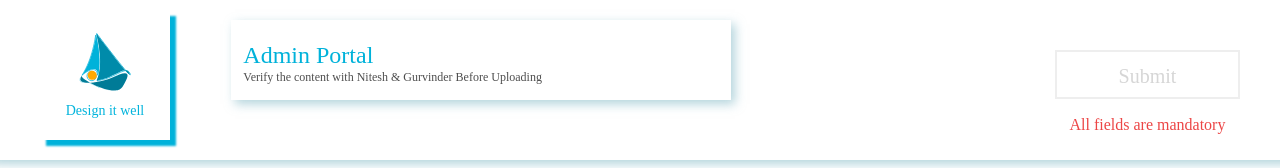
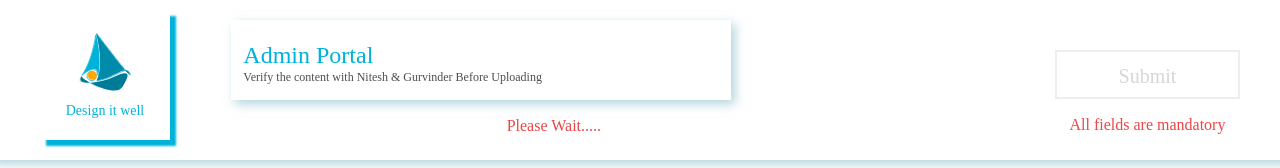
Before and after one commit to ninadkadam123/admin-form, an Angular app: page / in a window 1280 px wide. Shown: the top 168 px of the page. Built offline with nearby package versions, Linux system fonts and the light colour scheme; no server answers; a web font is replaced by a local one.

Commit message:
status fix

```diff
--- a/src/app/add/add.component.ts
+++ b/src/app/add/add.component.ts
@@ -78,7 +78,7 @@ export class AddComponent implements OnInit {
     this.statusUpdateEvent.emit('add');
     (<HTMLInputElement>document.getElementById('bsta'))['style'].color='#EC4646';
     (<HTMLInputElement>document.getElementById('bsta')).textContent="All fields are mandatory";
-
+    (<HTMLInputElement>document.getElementById('fetchstatus')).textContent=" Please Wait.....";
     this.finalForm.controls.reference.push(new FormGroup({ type: new FormControl(), format: new FormControl('Video'),link: new FormControl('',Validators.required)}))
     this.finalForm.controls.reference.push(new FormGroup({ type: new FormControl(), format: new FormControl('Article'),link: new FormControl('',Validators.required)}))
 
@@ -90,7 +90,7 @@ export class AddComponent implements OnInit {
     })
 
     this.service.getMethodCategory().subscribe((data)=>{
-
+      (<HTMLInputElement>document.getElementById('fetchstatus')).textContent="";
       this.categories=data
       console.log(data)
 
@@ -117,14 +117,15 @@ export class AddComponent implements OnInit {
 
   onSubmit() {
 
-    console.log(this.finalForm.value)
-    console.log(JSON.stringify(this.finalForm.value))
+
      if(this.finalForm.valid){
-      this.statusUpdateEvent.emit('list')
+
       this.service.addMethod(this.finalForm.value).subscribe(()=>{
+        (<HTMLInputElement>document.getElementById('bsta')).textContent="Great Job";
+        this.statusUpdateEvent.emit('list')
+       this.router.navigate(['list']);
+      })
 
-      })
-      this.router.navigate(['list']);
 
      }
 
@@ -169,8 +170,7 @@ export class AddComponent implements OnInit {
 
     if (!this.selectedTags.includes(value)) {
       this.selectedTags.push(value)
-      // this.tags=this.tags.filter(item=>item.tag!=value.tag)
-      // this.copytag=this.tags
+
       this.finalForm.controls.method.controls.designTags.push(new FormGroup({
         _id:new FormControl(value._id),
         title: new FormControl(value.tag),
@@ -237,7 +237,7 @@ export class AddComponent implements OnInit {
 
   if(this.finalForm.valid){
     (<HTMLInputElement>document.getElementById('bsta'))['style'].color='#2BAC20';
-    (<HTMLInputElement>document.getElementById('bsta')).textContent="Great Job";
+
     (<HTMLInputElement>document.getElementById('divbut'))['style'].background="#00B2DA";
     (<HTMLInputElement>document.getElementById('divbut'))['style'].color='#FFFFFF'
 
--- a/src/app/app.component.html
+++ b/src/app/app.component.html
@@ -13,21 +13,13 @@
           Verify the content with Nitesh & Gurvinder Before Uploading
         </div>
       </div>
+      <span id="fetchstatus" class="msg-val" style="margin-top: 16px"
+        >Please Wait.....</span
+      >
     </div>
     <div class="col">
       <div style="float: right; margin-top: 40px">
         <div class="d-flex flex-row gap-3">
-          <!-- <div *ngIf="bstatus == 'Update'" class="col submit-button">
-            <button
-              style="margin: 50px; padding: 10px"
-              type="button"
-              class="btn btn-primary"
-              (click)="delete()"
-            >
-              Delete
-            </button>
-          </div> -->
-
           <div class="submit-button col">
             <button
               id="divbut"
--- a/src/app/edit/edit.component.ts
+++ b/src/app/edit/edit.component.ts
@@ -74,13 +74,13 @@ export class EditComponent implements OnInit {
     this.statusUpdateEvent.emit('edit');
     (<HTMLInputElement>document.getElementById('bsta'))['style'].color='#EC4646';
     (<HTMLInputElement>document.getElementById('bsta')).textContent="Make Changes";
-
+    (<HTMLInputElement>document.getElementById('fetchstatus')).textContent=" Please Wait.....";
     this.id=this.route.snapshot.params['id']
 
     if(this.id!=null){
       this.service.getMethod(this.id).subscribe((data)=>{
-             console.log(data)
 
+        (<HTMLInputElement>document.getElementById('fetchstatus')).textContent="";
              this.selectedTags=data.designTags
 
 
@@ -129,16 +129,13 @@ export class EditComponent implements OnInit {
 
   onSubmit() {
 
-    console.log(this.finalForm.controls.method.controls.illustration.valid)
-
-   console.log(JSON.stringify(this.finalForm.value))
-   this.statusUpdateEvent.emit('list')
-  //  JSON.stringify(this.finalForm.value)
   this.service.updateMethod( this.finalForm.value,this.id).subscribe(()=>{
-
+    (<HTMLInputElement>document.getElementById('bsta')).textContent="Method Modified";
+    this.statusUpdateEvent.emit('list')
+    this.router.navigate(['list'])
   })
 
-  this.router.navigate(['list'])
+
 
 
 
@@ -254,7 +251,7 @@ export class EditComponent implements OnInit {
 
     if(this.finalForm.valid){
       (<HTMLInputElement>document.getElementById('bsta'))['style'].color='#1ED30E';
-      (<HTMLInputElement>document.getElementById('bsta')).textContent="Method Modified";
+
     }
 
 
--- a/src/app/list/list.component.ts
+++ b/src/app/list/list.component.ts
@@ -24,9 +24,10 @@ export class ListComponent implements OnInit,OnChanges{
     (<HTMLInputElement>document.getElementById('bsta'))['style'].color='#FFFFFF';
     (<HTMLInputElement>document.getElementById('bsta')).textContent="";
     (<HTMLInputElement>document.getElementById('divbut'))['style'].background="#FFFFFF;";
-    (<HTMLInputElement>document.getElementById('divbut'))['style'].color='#D6D6D6'
+    (<HTMLInputElement>document.getElementById('divbut'))['style'].color='#D6D6D6';
+    (<HTMLInputElement>document.getElementById('fetchstatus')).textContent=" Please Wait.....";
     this.service.getList().subscribe((data)=>{
-
+      (<HTMLInputElement>document.getElementById('fetchstatus')).textContent="";
        this.list=data
        this.copylist=data
       console.log(data)
--- a/src/app/method.service.ts
+++ b/src/app/method.service.ts
@@ -26,12 +26,12 @@ export class MethodService {
    }
 
    updateMethod(data:any,id:number){
-    console.log("in Update "+data)
+
     return this.httpClient.put(`https://design-it-well.onrender.com/methods/${id}`,data)
    }
 
    deleteMethod(id:number):Observable<any>{
-    console.log("delete Method")
+
     return this.httpClient.delete<any>(`https://design-it-well.onrender.com/method/${id}`)
    }
 
```
